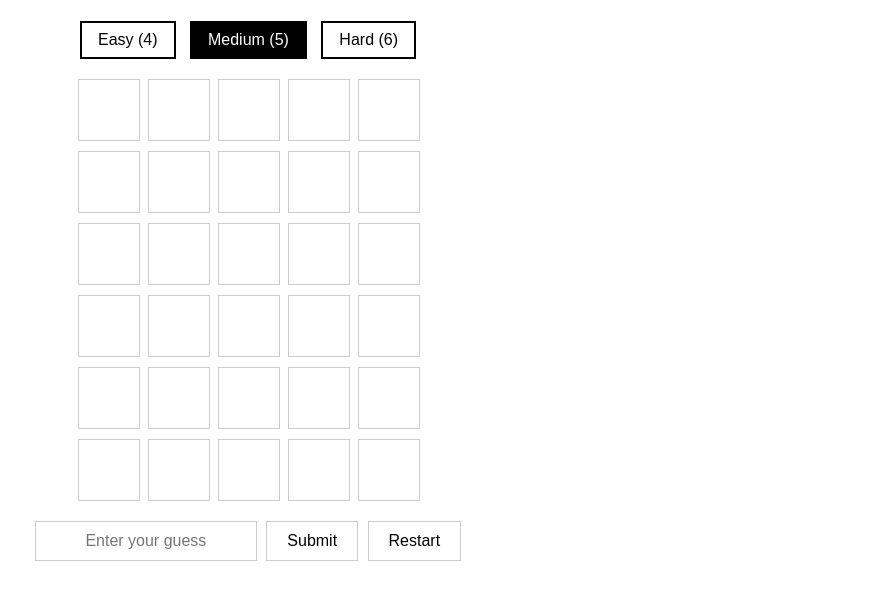
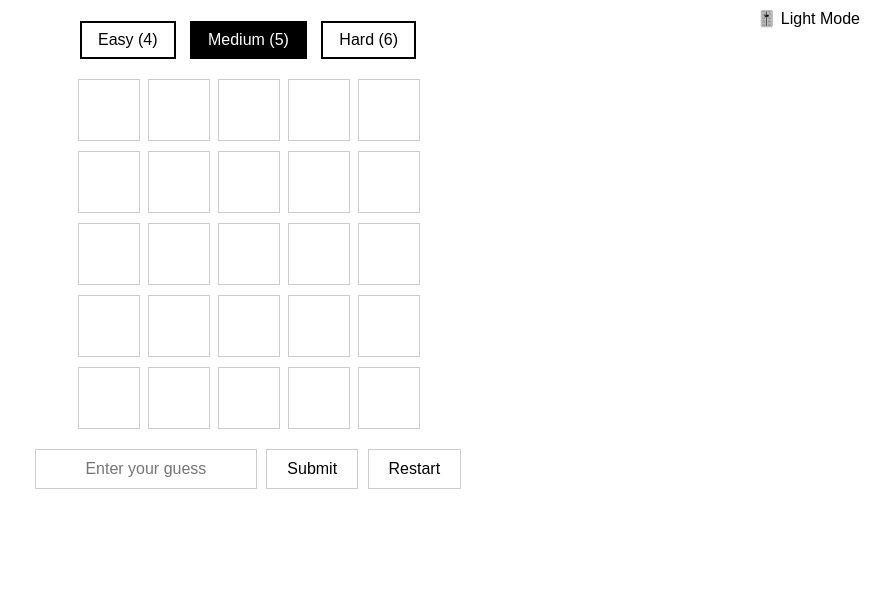
Before and after one commit to Yurich3112/Numberle, a plain HTML site: page index.html in a window 1280 px wide. Shown: the part 59-658 px from the top of the page, without its empty margins (392-1280 px from the left). Drawn offline with Linux system fonts and the light colour scheme.

Commit message:
Update index.html

```diff
--- a/index.html
+++ b/index.html
@@ -145,18 +145,22 @@
             color: var(--text-color);
         }
 
-        @keyframes flip {
-            0% {
-                transform: rotateX(0deg);
+        .mode-toggle {
+            position: fixed;
+            top: 60px;
+            right: 20px;
+            padding: 8px;
+            cursor: pointer;
+            background: none;
+            border: none;
+            font-size: 16px;
+            color: var(--text-color);
         }
 
-            50% {
-                transform: rotateX(90deg);
-            }
-
-            100% {
-                transform: rotateX(0deg);
-            }
+        @keyframes flip {
+            0% { transform: rotateX(0deg); }
+            50% { transform: rotateX(90deg); }
+            100% { transform: rotateX(0deg); }
         }
 
         .bounce {
@@ -164,18 +168,14 @@
         }
 
         @keyframes bounce {
-            0%, 100% {
-                transform: translateY(0);
-            }
-
-            50% {
-                transform: translateY(-10px);
-            }
+            0%, 100% { transform: translateY(0); }
+            50% { transform: translateY(-10px); }
         }
     </style>
 </head>
 <body>
     <button class="theme-toggle" onclick="toggleTheme()">🌓</button>
+    <button class="mode-toggle" onclick="toggleGameMode()">🎚️ Light Mode</button>
     <h1>Numberle</h1>
     <div class="difficulty-buttons">
         <button class="difficulty-btn" onclick="setDifficulty(4)">Easy (4)</button>
@@ -198,10 +198,14 @@
         let targetNumber = '';
         let frequencyMap = {};
         let attempts = 0;
-        let maxAttempts = 5;
-        let highScore = Infinity;
         let currentDifficulty = 5;
+        let gameMode = 'normal';
         let theme = 'light';
+        const modeAttempts = {
+            normal: {4: 5, 5: 5, 6: 5},
+            light: {4: 5, 5: 6, 6: 7}
+        };
+        let maxAttempts = modeAttempts[gameMode][currentDifficulty];
 
         function generateNumber() {
             let number = '';
@@ -212,10 +216,12 @@
             return number;
         }
 
-        function createBoard(length) {
+        function createBoard() {
             board.innerHTML = '';
-            board.style.gridTemplateColumns = `repeat(${length}, 60px)`;
-            for (let i = 0; i < maxAttempts * length; i++) {
+            const columns = currentDifficulty;
+            const rows = maxAttempts;
+            board.style.gridTemplateColumns = `repeat(${columns}, 60px)`;
+            for (let i = 0; i < rows * columns; i++) {
                 const cell = document.createElement('div');
                 cell.className = 'cell';
                 board.appendChild(cell);
@@ -234,8 +240,8 @@
                 message.textContent = 'Only numbers allowed!';
                 return;
             }
-            if (guess.length !== targetNumber.length) {
-                message.textContent = `Guess must be ${targetNumber.length} digits!`;
+            if (guess.length !== currentDifficulty) {
+                message.textContent = `Guess must be ${currentDifficulty} digits!`;
                 return;
             }
             if (guess[0] === '0') {
@@ -243,11 +249,11 @@
                 return;
             }
 
-            const startIndex = attempts * targetNumber.length;
-            const cellStates = Array(targetNumber.length).fill('');
+            const startIndex = attempts * currentDifficulty;
+            const cellStates = Array(currentDifficulty).fill('');
             const unmatchedTarget = Array.from(targetNumber);
 
-            for (let i = 0; i < targetNumber.length; i++) {
+            for (let i = 0; i < currentDifficulty; i++) {
                 const cell = board.children[startIndex + i];
                 const digit = guess[i];
 
@@ -258,7 +264,7 @@
                 }
             }
 
-            for (let i = 0; i < targetNumber.length; i++) {
+            for (let i = 0; i < currentDifficulty; i++) {
                 if (cellStates[i] === 'green') continue;
 
                 const cell = board.children[startIndex + i];
@@ -272,7 +278,7 @@
                 }
             }
 
-            for (let i = 0; i < targetNumber.length; i++) {
+            for (let i = 0; i < currentDifficulty; i++) {
                 const cell = board.children[startIndex + i];
                 const digit = guess[i];
 
@@ -304,10 +310,6 @@
                         cell.classList.add('bounce');
                     }, index * 100);
                 });
-                if (attempts < highScore) {
-                    highScore = attempts;
-                    message.textContent += ' New High Score!';
-                }
                 return;
             }
 
@@ -328,15 +330,15 @@
             message.textContent = '';
             guessInput.value = '';
             guessInput.setAttribute('maxlength', currentDifficulty);
-            createBoard(currentDifficulty);
+            createBoard();
         }
 
         function setDifficulty(length) {
             currentDifficulty = length;
-            maxAttempts = length + 1;
+            maxAttempts = modeAttempts[gameMode][length];
             document.querySelectorAll('.difficulty-btn').forEach(btn => {
                 btn.classList.remove('active');
-                if (Number(btn.textContent.match(/\d+/)[0]) === length) {
+                if(Number(btn.textContent.match(/\d+/)[0]) === length) {
                     btn.classList.add('active');
                 }
             });
@@ -349,6 +351,14 @@
             localStorage.setItem('numberleTheme', theme);
         }
 
+        function toggleGameMode() {
+            gameMode = gameMode === 'normal' ? 'light' : 'normal';
+            document.querySelector('.mode-toggle').textContent =
+                `🎚️ ${gameMode === 'light' ? 'Normal' : 'Light'} Mode`;
+            localStorage.setItem('numberleMode', gameMode);
+            setDifficulty(currentDifficulty);
+        }
+
         guessInput.addEventListener('keypress', (e) => {
             if (!/\d/.test(e.key)) e.preventDefault();
         });
@@ -359,6 +369,11 @@
             document.documentElement.setAttribute('data-theme', theme);
         }
 
+        const savedMode = localStorage.getItem('numberleMode') || 'normal';
+        gameMode = savedMode;
+        document.querySelector('.mode-toggle').textContent =
+            `🎚️ ${gameMode === 'light' ? 'Normal' : 'Light'} Mode`;
+
         setDifficulty(5);
     </script>
 </body>
```
Lines whose indentation alone changed are shown as unchanged.
